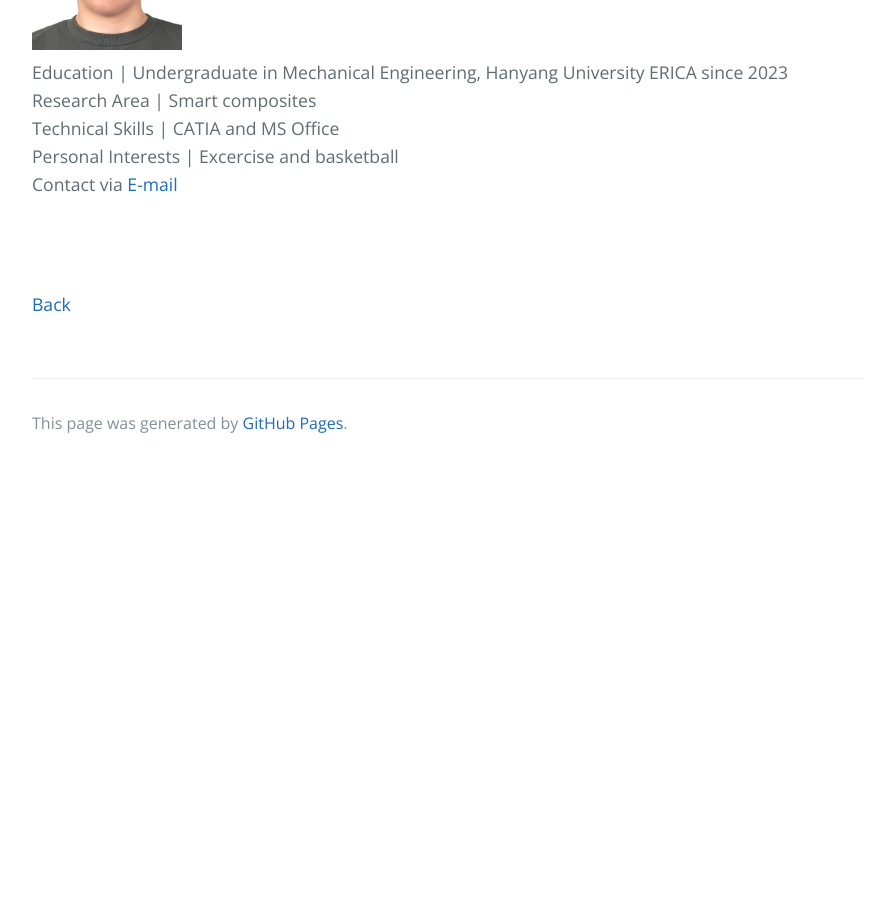
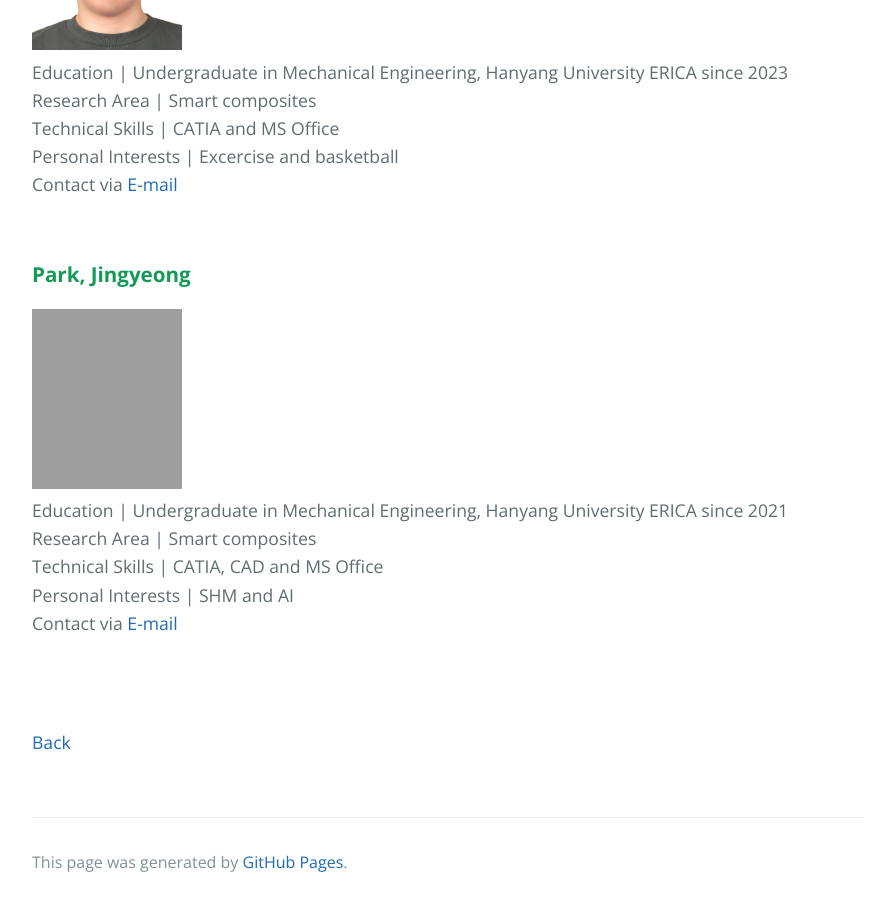
Before and after one commit to rhd1213/rhd1213.github.io, a Jekyll site: the page built from Members.md, in a window 1280 px wide and 900 px high, scrolled down 5588 px. Shown: the whole window, without its empty margins (192-1087 px from the left). Built offline with Jekyll 4.4.1, drawn with Linux system fonts in a browser that asks for light colours; our own code applies the rules of GitHub Pages for plain Markdown files; before the commit the page ends 6057 px from its top, so only the background shows below that; grey boxes are pictures that could not be loaded.

Commit message:
Update Members.md

```diff
--- a/Members.md
+++ b/Members.md
@@ -130,6 +130,16 @@ Personal Interests | Excercise and basketball <br>
 Contact via <a href="mailto:jjii0228@hanyang.ac.kr"> E-mail</a> <br>
 <br>
 
+
+### **Park, Jingyeong**
+<img src="assets/css/홈페이지사진_박진.jpg" alt="Passport" width="150" height="180" > <br>
+Education | Undergraduate in Mechanical Engineering, Hanyang University ERICA since 2021 <br>
+Research Area | Smart composites <br>
+Technical Skills | CATIA, CAD and MS Office <br>
+Personal Interests | SHM and AI <br>
+Contact via <a href="mailto:jingyeong312@hanyang.ac.kr"> E-mail</a> <br>
+<br>
+
 <br>
 
 [Back](./)
```
